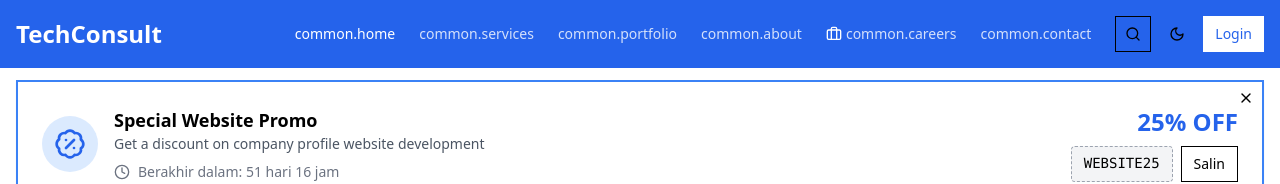
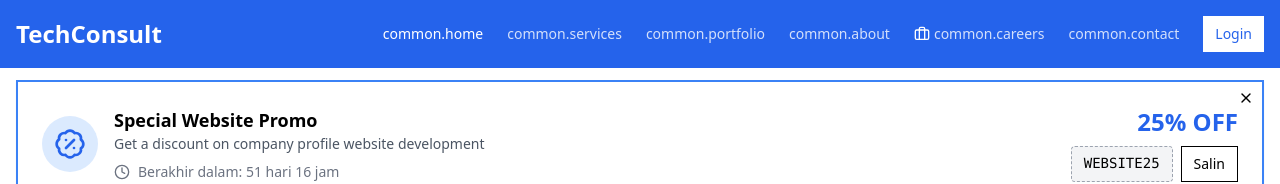
Before and after one commit to MengkimenCute/digital-jasa-mandiri, a React (Vite) app: page / in a window 1280 px wide. Shown: the top 184 px of the page. Built offline with nearby package versions, Linux system fonts and the light colour scheme.

Commit message:
feat: Implement theme toggle and global search
Remove the theme toggle and implement global search functionality.

```diff
--- a/src/components/GlobalSearch.tsx
+++ /dev/null
@@ -1,60 +0,0 @@
-
-import { useState } from "react";
-import { Search } from "lucide-react";
-import {
-  CommandDialog,
-  CommandEmpty,
-  CommandGroup,
-  CommandInput,
-  CommandItem,
-  CommandList,
-} from "./ui/command";
-import { Button } from "./ui/button";
-import { useNavigate } from "react-router-dom";
-import { useTranslation } from "react-i18next";
-
-export function GlobalSearch() {
-  const [open, setOpen] = useState(false);
-  const navigate = useNavigate();
-  const { t } = useTranslation();
-
-  const searchResults = [
-    { title: t('pages.home.title'), href: '/' },
-    { title: t('pages.services.title'), href: '/layanan' },
-    { title: t('pages.portfolio.title'), href: '/portofolio' },
-    { title: t('pages.about.title'), href: '/tentang-kami' },
-    { title: t('pages.contact.title'), href: '/kontak' },
-  ];
-
-  return (
-    <>
-      <Button
-        variant="outline"
-        className="w-9 h-9 p-0"
-        onClick={() => setOpen(true)}
-        aria-label={t('common.search')}
-      >
-        <Search className="h-4 w-4" />
-      </Button>
-      <CommandDialog open={open} onOpenChange={setOpen}>
-        <CommandInput placeholder={t('common.searchPlaceholder')} />
-        <CommandList>
-          <CommandEmpty>{t('common.noResults')}</CommandEmpty>
-          <CommandGroup heading={t('common.pages')}>
-            {searchResults.map((result) => (
-              <CommandItem
-                key={result.href}
-                onSelect={() => {
-                  navigate(result.href);
-                  setOpen(false);
-                }}
-              >
-                {result.title}
-              </CommandItem>
-            ))}
-          </CommandGroup>
-        </CommandList>
-      </CommandDialog>
-    </>
-  );
-}
--- a/src/components/Header.tsx
+++ b/src/components/Header.tsx
@@ -4,8 +4,6 @@ import { Link, useLocation } from "react-router-dom";
 import { Menu, X, Briefcase } from "lucide-react";
 import { useTranslation } from "react-i18next";
 import { Button } from "./ui/button";
-import { ThemeToggle } from "./ThemeToggle";
-import { GlobalSearch } from "./GlobalSearch";
 
 const Header = () => {
   const [isMenuOpen, setIsMenuOpen] = useState(false);
@@ -75,9 +73,6 @@ const Header = () => {
             </Link>
           ))}
 
-          <div className="flex items-center gap-2">
-            <GlobalSearch />
-            <ThemeToggle />
           <Link to="/login">
             <Button
               variant={isScrolled ? "outline" : "secondary"}
@@ -90,7 +85,6 @@ const Header = () => {
             </Button>
           </Link>
         </div>
-        </div>
 
         <button
           className={`md:hidden ${isScrolled ? "text-foreground dark:text-white" : "text-white"}`}
@@ -101,7 +95,6 @@ const Header = () => {
         </button>
       </div>
 
-      {/* Mobile menu with dark mode support */}
       {isMenuOpen && (
         <div className="md:hidden bg-background dark:bg-gray-900 shadow-lg">
           <nav className="container mx-auto px-4 py-4">
--- a/src/components/ThemeToggle.tsx
+++ /dev/null
@@ -1,24 +0,0 @@
-
-import { Moon, Sun } from "lucide-react";
-import { Button } from "./ui/button";
-import { useTheme } from "@/hooks/use-theme";
-
-export function ThemeToggle() {
-  const { theme, toggleTheme } = useTheme();
-
-  return (
-    <Button
-      variant="ghost"
-      size="icon"
-      onClick={toggleTheme}
-      className="w-9 h-9"
-      aria-label={theme === 'dark' ? 'Switch to light mode' : 'Switch to dark mode'}
-    >
-      {theme === 'dark' ? (
-        <Sun className="h-4 w-4" />
-      ) : (
-        <Moon className="h-4 w-4" />
-      )}
-    </Button>
-  );
-}
--- a/src/hooks/use-theme.tsx
+++ /dev/null
@@ -1,23 +0,0 @@
-
-import { useState, useEffect } from 'react';
-
-export function useTheme() {
-  const [theme, setTheme] = useState<'light' | 'dark'>('light');
-
-  useEffect(() => {
-    const savedTheme = localStorage.getItem('theme') as 'light' | 'dark';
-    if (savedTheme) {
-      setTheme(savedTheme);
-      document.documentElement.classList.toggle('dark', savedTheme === 'dark');
-    }
-  }, []);
-
-  const toggleTheme = () => {
-    const newTheme = theme === 'light' ? 'dark' : 'light';
-    setTheme(newTheme);
-    localStorage.setItem('theme', newTheme);
-    document.documentElement.classList.toggle('dark', newTheme === 'dark');
-  };
-
-  return { theme, toggleTheme };
-}
```
Lines whose indentation alone changed are shown as unchanged.
